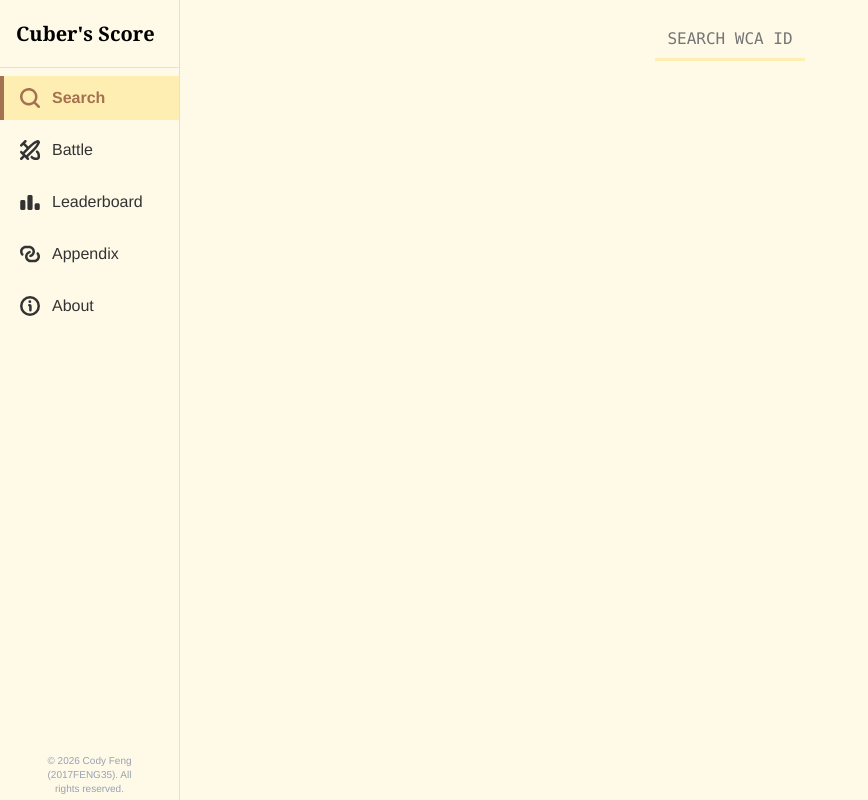
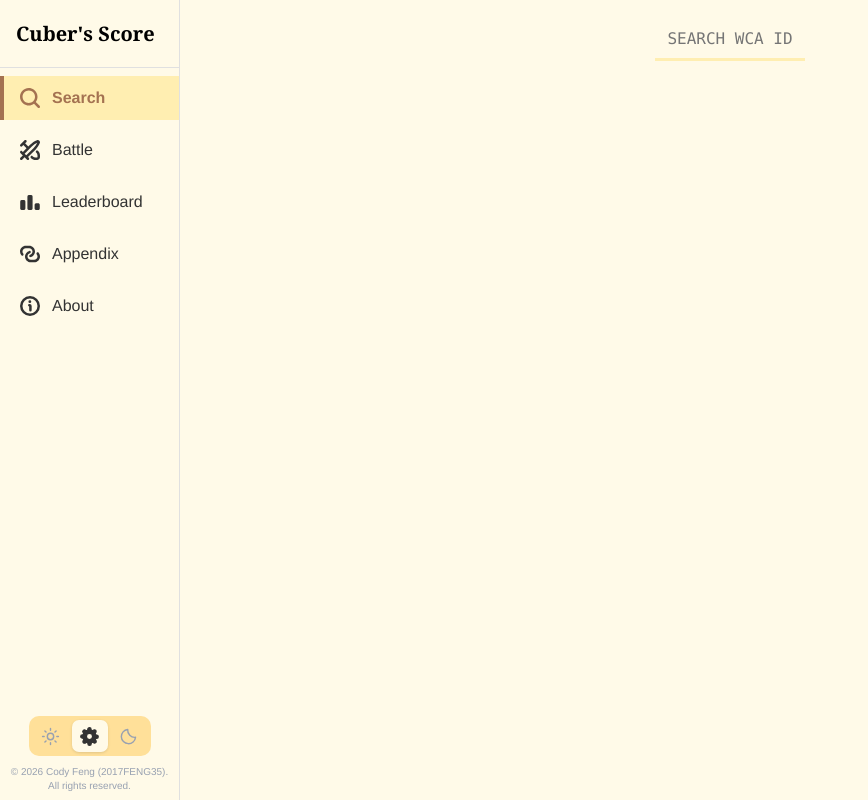
Before and after one commit to Cuber-Feng/cuberlevel2, a React (Vite) app: page /search in a window 1280 px wide. Shown: the whole page, without its empty margins (0-868 px from the left). Built offline with nearby package versions, Linux system fonts and the light colour scheme.

Commit message:
Feature: Dark mode

```diff
--- a/src/App.jsx
+++ b/src/App.jsx
@@ -7,6 +7,7 @@ import Appendix from "./tabs/Appendix.jsx";
 import Battle from "./tabs/Battle.jsx";
 import Search from "./tabs/Search.jsx";
 import Leaderboard from "./tabs/Leaderboard.jsx";
+import ThemeSwitcher from "./components/ThemeSwitcher.jsx";
 
 // Layout component containing the Tab Navigation & Outlet
 function TabsLayout() {
@@ -37,7 +38,8 @@ function TabsLayout() {
           </NavLink>
         </nav>
         <footer>
-          <p>
+          <ThemeSwitcher />
+          <p className="copyright">
             <small>&copy; 2026 Cody Feng (2017FENG35). All rights reserved.</small>
           </p>
         </footer>
@@ -45,6 +47,7 @@ function TabsLayout() {
 
       <main id="outlet-container">
         <Outlet />
+        <ThemeSwitcher />
       </main>
     </div>
   );
--- /dev/null
+++ b/src/components/ThemeSwitcher.jsx
@@ -0,0 +1,100 @@
+/* eslint-disable no-unused-vars */
+import { useEffect, useState } from "react";
+import "../styles/themeswitcher.css";
+
+export default function ThemeSwitcher() {
+  const [theme, setTheme] = useState(
+    () => localStorage.getItem("theme") || "system"
+  );
+  const options = [
+    {
+      value: "light",
+      label: "Light",
+      icon: (
+        <svg viewBox="0 0 24 24">
+          <circle cx="12" cy="12" r="4" />
+          <path d="M12 2v2m0 16v2M4.93 4.93l1.42 1.42m11.3 11.3 1.42 1.42M2 12h2m16 0h2M4.93 19.07l1.42-1.42m11.3-11.3 1.42-1.42" />
+        </svg>
+      ),
+    },
+    {
+      value: "system",
+      label: "System",
+      icon: (
+        <svg viewBox="0 0 24 24">
+          <path d="
+            M12 8a4 4 0 1 0 0 8
+            4 4 0 0 0 0-8Z
+
+            M19.4 15a1.65 1.65 0 0 0 .33 1.82l.06.06
+            a2 2 0 1 1-2.83 2.83l-.06-.06
+            a1.65 1.65 0 0 0-1.82-.33
+            1.65 1.65 0 0 0-1 1.51V21
+            a2 2 0 1 1-4 0v-.09
+            a1.65 1.65 0 0 0-1-1.51
+            1.65 1.65 0 0 0-1.82.33l-.06.06
+            a2 2 0 1 1-2.83-2.83l.06-.06
+            A1.65 1.65 0 0 0 4.6 15
+            a1.65 1.65 0 0 0-1.51-1H3
+            a2 2 0 1 1 0-4h.09
+            a1.65 1.65 0 0 0 1.51-1
+            1.65 1.65 0 0 0-.33-1.82l-.06-.06
+            a2 2 0 1 1 2.83-2.83l.06.06
+            a1.65 1.65 0 0 0 1.82.33
+            1.65 1.65 0 0 0 1-1.51V3
+            a2 2 0 1 1 4 0v.09
+            a1.65 1.65 0 0 0 1 1.51
+            1.65 1.65 0 0 0 1.82-.33l.06-.06
+            a2 2 0 1 1 2.83 2.83l-.06.06
+            A1.65 1.65 0 0 0 19.4 9
+            1.65 1.65 0 0 0 21 10.4H21
+            a2 2 0 1 1 0 4h-.09
+            a1.65 1.65 0 0 0-1.51.6Z
+          "/>
+        </svg>
+      ),
+    },
+    {
+      value: "dark",
+      label: "Dark",
+      icon: (
+        <svg viewBox="0 0 24 24">
+          <path
+            d="M20.9 13A9 9 0 0 1 11 3.1 9 9 0 1 0 20.9 13Z"
+          />
+        </svg>
+      ),
+    },
+  ];
+
+  useEffect(() => {
+    const root = document.documentElement;
+
+    if (theme === "system") {
+      root.removeAttribute("data-theme");
+    } else {
+      root.setAttribute("data-theme", theme);
+    }
+
+    localStorage.setItem("theme", theme);
+  }, [theme]);
+
+  return (
+    <div className="theme-switcher">
+      {options.map((option) => (
+        <button
+          key={option.value}
+          type="button"
+          className={`theme-option ${theme === option.value ? "active" : ""
+            }`}
+          onClick={() => setTheme(option.value)}
+          aria-label={option.label}
+          aria-pressed={theme === option.value}
+          title={option.label}
+        >
+          {option.icon}
+        </button>
+      ))}
+    </div>
+  );
+}
--- a/src/styles/app.css
+++ b/src/styles/app.css
@@ -1,21 +1,46 @@
 :root {
   /* Primary theme */
-  --color-primary:
-    /* #002FA7 */
-    #A47251;
+  --color-primary: #A47251;
   --color-primary-light: #ffeeb1;
 
   /* Neutral colors */
   --color-text: #333;
   --color-text-muted: #98a1b1;
+  --color-text-reverse: white;
   --color-border: #e0e0e0;
   --color-border-light: #e6eaf1;
 
   /* Background colors */
-  --color-background:
-    /* #f8f9fa */
-    #fffae8;
+  --color-background: #fffae8;
   --color-background-hover: #ffe099;
+}
+
+@media (prefers-color-scheme: dark) {
+  :root:not([data-theme="light"]):not([data-theme="dark"]) {
+    color-scheme: dark;
+    --color-primary: #ffeeb1;
+    --color-primary-light: #3b3b3b;
+    --color-text-reverse: #462e1f;
+    --color-text: white;
+    --color-background: #1b1b1b;
+    --color-background-hover: #515151;
+    --color-border: #535353;
+  }
+}
+
+[data-theme="light"] {
+  color-scheme: light;
+}
+
+[data-theme="dark"] {
+  color-scheme: dark;
+  --color-primary: #ffeeb1;
+  --color-primary-light: #3b3b3b;
+  --color-text-reverse: #462e1f;
+  --color-text: white;
+  --color-background: #1b1b1b;
+  --color-background-hover: #515151;
+  --color-border: #535353;
 }
 
 html,
@@ -31,19 +56,22 @@ body {
   font-family: helvetica;
 }
 
-a{
+a {
   color: var(--color-primary);
 }
 
 ::-webkit-scrollbar {
   width: 10px;
 }
+
 ::-webkit-scrollbar-track {
   background: transparent;
 }
+
 ::-webkit-scrollbar-thumb {
   background: var(--color-background-hover);
 }
+
 ::-webkit-scrollbar-thumb:hover {
   background: var(--color-primary);
 }
@@ -101,7 +129,7 @@ h2 {
   margin-top: 0;
   margin-bottom: 0.5rem;
   text-align: left;
-  font-family:Cambria, Cochin, Georgia, Times, 'Times New Roman', serif
+  font-family: Cambria, Cochin, Georgia, Times, 'Times New Roman', serif
 }
 
 p {
@@ -144,6 +172,11 @@ p {
   color: var(--color-text-muted);
   font-size: 12px;
   text-align: center;
+}
+
+
+p.copyright {
+  margin: 0.5rem 0 0.5rem 0;
 }
 
 #outlet-container {
--- a/src/styles/cubeicons.css
+++ b/src/styles/cubeicons.css
@@ -1,19 +1,3 @@
-:root {
-  /* Primary theme */
-  --color-primary: #A47251;
-  --color-primary-light: #ffeeb1;
-
-  /* Neutral colors */
-  --color-text: #333;
-  --color-text-muted: #98a1b1;
-  --color-border: #e0e0e0;
-  --color-border-light: #e6eaf1;
-
-  /* Background colors */
-  --color-background: #fffae8;
-  --color-background-hover: #ffe099;
-}
-
 .cubeicon {
   mask-image: var(--icon-url);
   -webkit-mask-image: var(--icon-url);
--- a/src/styles/leaderboard.css
+++ b/src/styles/leaderboard.css
@@ -1,19 +1,3 @@
-:root {
-  /* Primary theme */
-  --color-primary: #A47251;
-  --color-primary-light: #ffeeb1;
-
-  /* Neutral colors */
-  --color-text: #333;
-  --color-text-muted: #98a1b1;
-  --color-border: #e0e0e0;
-  --color-border-light: #e6eaf1;
-
-  /* Background colors */
-  --color-background: #fffae8;
-  --color-background-hover: #ffe099;
-}
-
 .ranking-page {
   width: 100%;
 }
@@ -42,7 +26,7 @@
   border-radius: 0;
   border: 0px;
   background-color: var(--color-primary);
-  color: white;
+  color: var(--color-text-reverse);
   font-weight: 600;
 }
 
@@ -98,11 +82,11 @@
 
 .ranking-table th {
   background: var(--color-primary);
-  color: white;
+  color: var(--color-text-reverse);
 }
 
 .ranking-table tbody tr:nth-child(even) {
-  background-color: #fff4cb;
+  background-color: var(--color-primary-light);
 }
 
 .ranking-table tbody tr:hover {
@@ -133,7 +117,7 @@
 
 .pagination button.active {
   background: var(--color-primary);
-  color: white;
+  color: var(--color-text-reverse);
 }
 
 .pagination button:disabled {
--- a/src/styles/search.css
+++ b/src/styles/search.css
@@ -1,19 +1,3 @@
-:root {
-  /* Primary theme */
-  --color-primary: /* #002FA7 */ #A47251;
-  --color-primary-light: #ffeeb1;
-
-  /* Neutral colors */
-  --color-text: #333;
-  --color-text-muted: #98a1b1;
-  --color-border: #e0e0e0;
-  --color-border-light: #e6eaf1;
-
-  /* Background colors */
-  --color-background: /* #f8f9fa */ #fffae8;
-  --color-background-hover: #fdd77f;
-}
-
 @font-face {
   src: url("https://cdn.jsdelivr.net/npm/country-flag-emoji-polyfill@0.1.8/dist/TwemojiCountryFlags.woff2") format("woff2");
   font-family: "Twemoji Country Flags";
--- a/src/styles/svgicons.css
+++ b/src/styles/svgicons.css
@@ -1,19 +1,3 @@
-:root {
-  /* Primary theme */
-  --color-primary: #A47251;
-  --color-primary-light: #ffeeb1;
-
-  /* Neutral colors */
-  --color-text: #333;
-  --color-text-muted: #98a1b1;
-  --color-border: #e0e0e0;
-  --color-border-light: #e6eaf1;
-
-  /* Background colors */
-  --color-background: #fffae8;
-  --color-background-hover: #ffe099;
-}
-
 .icon {
   width: 20px;
   height: 20px;
--- /dev/null
+++ b/src/styles/themeswitcher.css
@@ -0,0 +1,64 @@
+#outlet-container>div:nth-child(1) {
+  min-height: calc(100% - 50px);
+}
+
+#outlet-container>.theme-switcher {
+  display: none;
+}
+
+@media (max-width: 743px) {
+  #outlet-container>.theme-switcher {
+    display: flex;
+  }
+}
+
+.theme-switcher {
+  display: flex;
+  align-items: center;
+  gap: 3px;
+  padding: 4px;
+  border-radius: 10px;
+  background: var(--color-background-hover);
+  width: fit-content;
+  margin: 0 auto;
+}
+
+.theme-option {
+  display: flex;
+  align-items: center;
+  justify-content: center;
+  width: 36px;
+  height: 32px;
+  padding: 7px;
+  border: none;
+  border-radius: 7px;
+  background: transparent;
+  color: var(--color-text-muted);
+  cursor: pointer;
+  transition: background 0.2s, color 0.2s;
+}
+
+.theme-option svg {
+  width: 19px;
+  height: 19px;
+  fill: none;
+  stroke: currentColor;
+  stroke-width: 1.8;
+  stroke-linecap: round;
+  stroke-linejoin: round;
+}
+
+.theme-option.active svg {
+  fill: currentColor;
+  /* fill-rule: evenodd; */
+}
+
+.theme-option:hover {
+  color: var(--color-text);
+}
+
+.theme-option.active {
+  background: var(--color-background);
+  color: var(--color-text);
+  box-shadow: 0 1px 3px rgba(0, 0, 0, 0.12);
+}
--- a/src/tabs/Leaderboard.jsx
+++ b/src/tabs/Leaderboard.jsx
@@ -319,7 +319,7 @@ function RankingTable({ rows, highlightedId }) {
               <td>{person.maple_rank}</td>
               <td className="WCAID-col">{person.person_id}</td>
               <td>{person.name}&nbsp;<a href={`https://www.worldcubeassociation.org/persons/${person.person_id}`} target="_blank" rel="noopener noreferrer">
-                <img src="/cube_icons/wca-logo.svg" alt="WCA" className="WCA-LOGO" />
+                <img src="/cube_icons/wca-logo.webp" alt="WCA" className="WCA-LOGO" />
               </a></td>
               <td>{person.nationality}</td>
               <td>{person.maple.toFixed(2)}</td>
```
Also changed, not shown: public/cube_icons/wca-logo.svg (deleted), public/cube_icons/wca-logo.webp (added).
